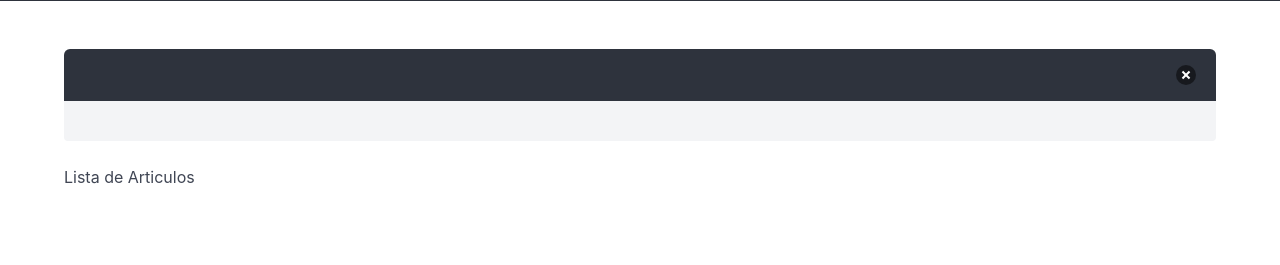
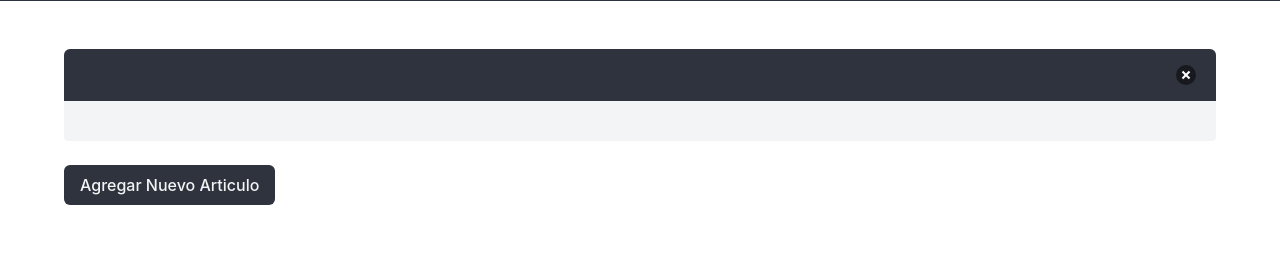
Before and after one commit to baubyte/practiceCodeIgniter4, a CodeIgniter 4 app: the page made by codeigniter-src/app/Views/admin/posts.php in a window 1280 px wide. Shown: the part 249-514 px from the top of the page. Run offline with PHP 8.4 and a stand-in for CodeIgniter, Linux system fonts and the light colour scheme; the template is opened without the code that fills it, so the values that code supplies are empty; some libraries are stand-ins or nearby versions.

Commit message:
Add Boton Agregar Articulo

```diff
--- a/codeigniter-src/app/Views/admin/posts.php
+++ b/codeigniter-src/app/Views/admin/posts.php
@@ -6,5 +6,7 @@ Lista de Artículos
 <?= $this->endSection() ?>
 <!-- Seccion Contenido -->
 <?= $this->section('content') ?>
-<h1>Lista de Articulos</h1>
+<div class="field">
+    <a class="button is-dark" href="<?= base_url(route_to('post_create')) ?>">Agregar Nuevo Articulo</a>
+</div>
 <?= $this->endSection() ?>
```
